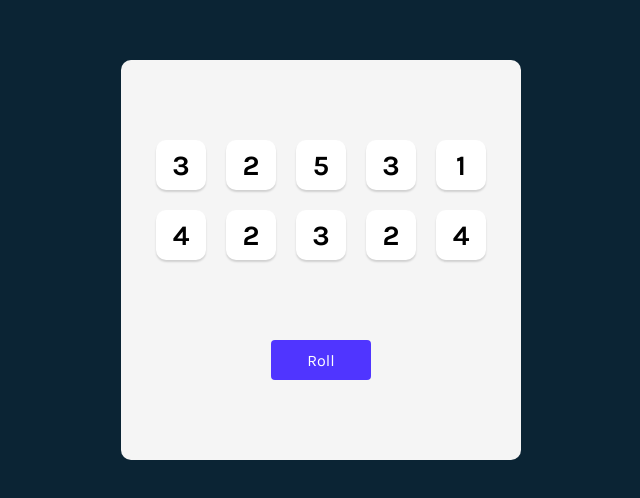
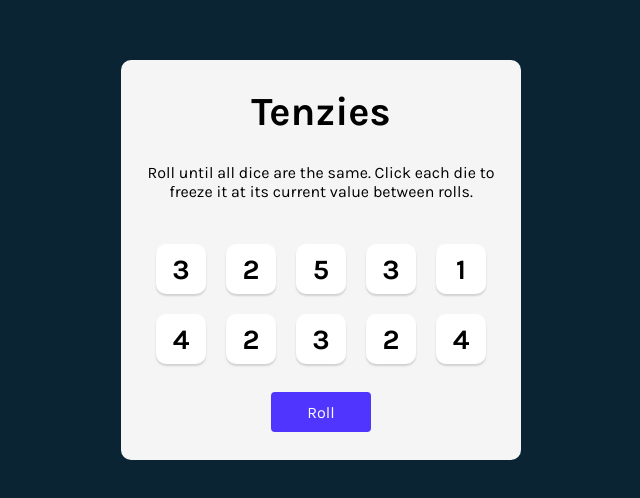
Before and after one commit to qixiangggg/Tenzies, a React (Vite) app in the folder Tenzies/: page / in a window 1280 px wide. Shown: the part 140-638 px from the top of the page, without its empty margins (319-959 px from the left). Built offline with nearby package versions, Linux system fonts and the light colour scheme.

Commit message:
Add functionality: - When user successfully won the game we will change to button to "New Game" instead of "Roll - Add Final Layout of the game

```diff
--- a/Tenzies/src/App.jsx
+++ b/Tenzies/src/App.jsx
@@ -4,6 +4,9 @@
 
 export default function App(){
   const [dice, setDice] = useState(generateAllNewDice())
+  let gameWon =
+    dice.every(die => die.isHeld) &&
+    dice.every(die => die.value === dice[0].value)
 
   function rollDice(){
     setDice(prev => prev.map(prevDie =>
@@ -31,10 +34,14 @@
   }
   return (
     <main>
+      <h1 className="title">Tenzies</h1>
+      <p className="instructions">Roll until all dice are the same. Click each die to freeze it at its current value between rolls.</p>
       <div className="dice-container">
         {dice.map((die) => <Die key={die.id} id={die.id}value={die.value} isHeld={die.isHeld} hold={hold}/> )}
       </div>
-      <button className="roll-dice" onClick={rollDice}>Roll</button>
+      <button className="roll-dice" onClick={rollDice}>
+        {gameWon? "New Game": "Roll"}
+      </button>
     </main>
   )
 }
--- a/Tenzies/src/index.css
+++ b/Tenzies/src/index.css
@@ -28,6 +28,7 @@
   justify-content: space-evenly;
   align-items: center;
   flex-direction: column;
+  text-align: center;
 }
 
 .dice-container{
@@ -65,3 +66,16 @@
 button.isHeld{
   background-color: #59E391
 }
+
+.title{
+  font-size: 40px;
+  margin: 0px;
+}
+
+.instructions{
+  font-family: Karla, sans-serif;
+  font-weight: 400;
+  margin-top: 0;
+  text-align: center;
+  padding: 0px 25px 0px 25px;
+}
```
Lines whose indentation alone changed are shown as unchanged.
